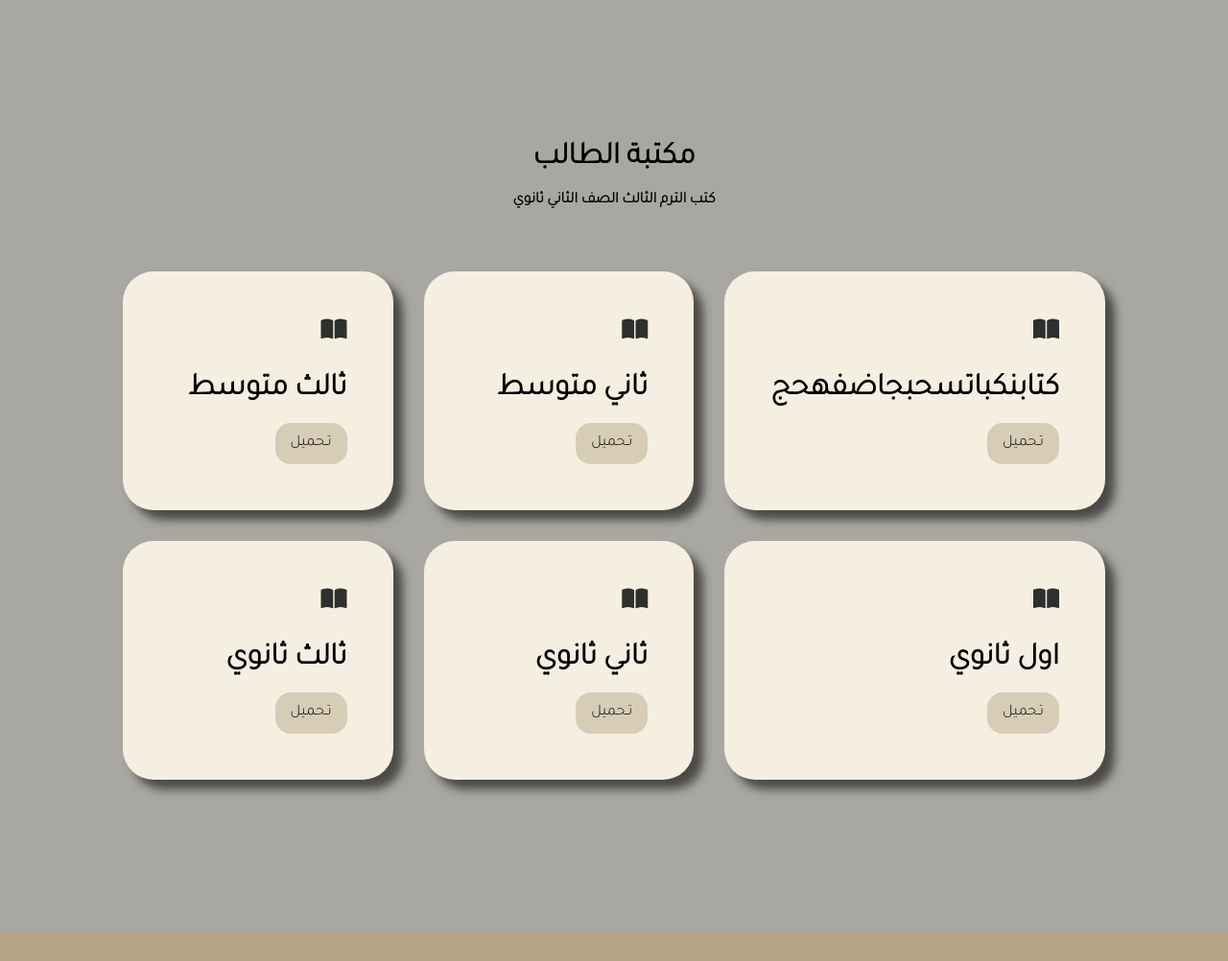
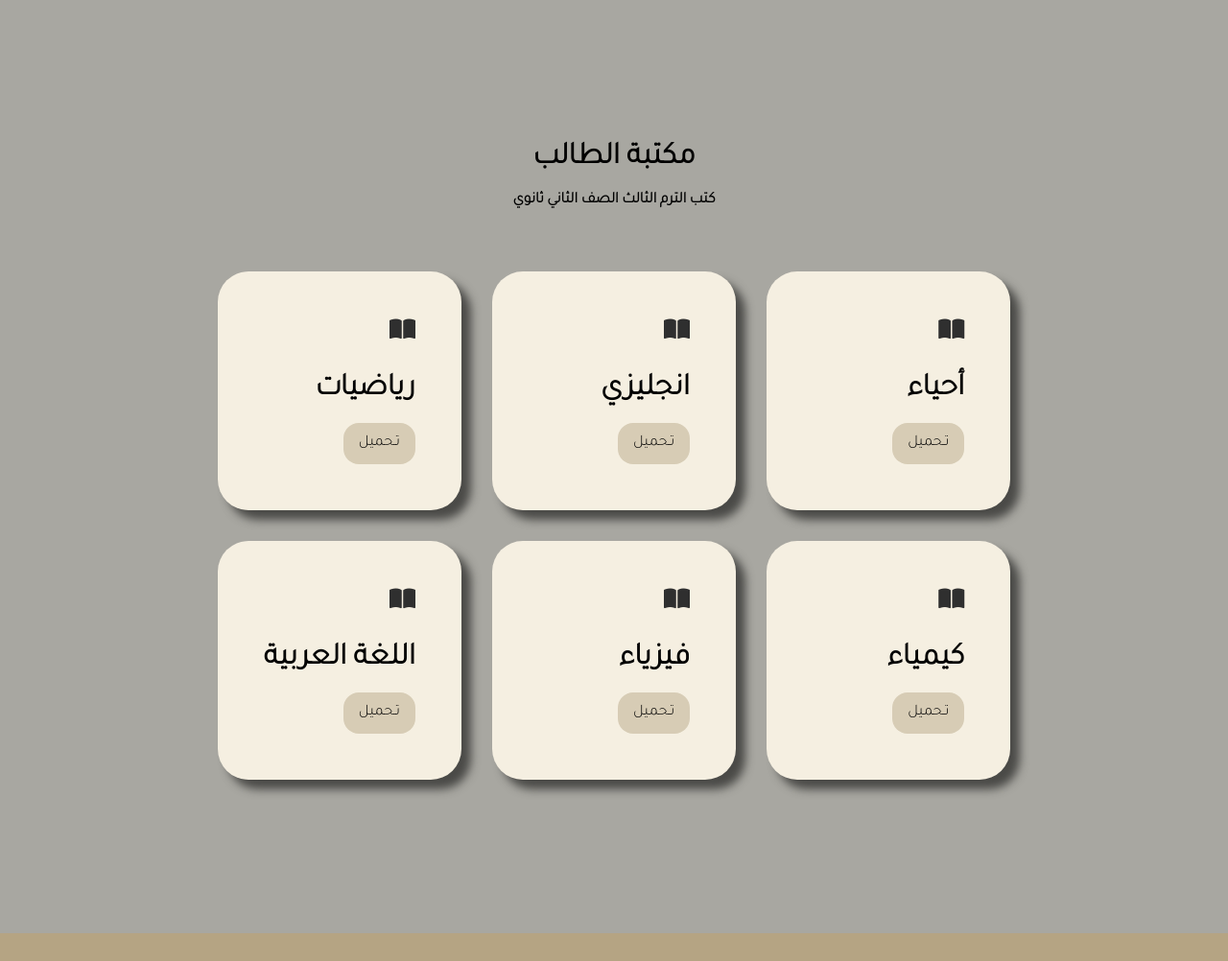
Before and after one commit to saeed12346/Meshkat-ALMnar, a plain HTML site: page 2hig/2hig-3-book.html in a window 1280 px wide. Shown: the part 62-1064 px from the top of the page at 96% size. Drawn offline with Linux system fonts and the light colour scheme; files whose address does not match are found by name.

Commit message:
Update 0.7 report abdulellah

```diff
--- a/2hig/2hig-3-book.html
+++ b/2hig/2hig-3-book.html
@@ -39,33 +39,33 @@
         <div class="details-list">
           <div class="detail">
             <i class="fa-solid fa-book-open"></i>
-            <h3> كتابنكباتسحبجاضفهحج</h3>
-            <A href=""><button class="cta dark">تـحميل</button></A>
+            <h3> أحياء </h3>
+            <A href="https://cdn.ktbby.net/bookbw/f3/c/c2/ahia/ahia23kitab.pdf"><button class="cta dark">تـحميل</button></A>
           </div>
           <div class="detail">
             <i class="fa-solid fa-book-open"></i>
-            <h3>ثاني متوسط</h3>
-            <A href=""><button class="cta dark">تـحميل</button></A>
+            <h3>انجليزي</h3>
+            <A href="https://cdn.ktbby.net/bookbw/f3/c/c2/engmg/engmg23kitab.pdf"><button class="cta dark">تـحميل</button></A>
           </div>
           <div class="detail">
             <i class="fa-solid fa-book-open"></i>
-            <h3>ثالث متوسط</h3>
-            <A href=""><button class="cta dark">تـحميل</button></A>
+            <h3>رياضيات</h3>
+            <A href="https://cdn.ktbby.net/bookbw/f3/c/c2/math/math23kitab.pdf"><button class="cta dark">تـحميل</button></A>
           </div>
           <div class="detail">
             <i class="fa-solid fa-book-open"></i>
-            <h3>اول ثانوي</h3>
-            <A href=""><button class="cta dark">تـحميل</button></A>
+            <h3>كيمياء</h3>
+            <A href="https://cdn.ktbby.net/bookbw/f3/c/c2/chemistry/chemistry23kitab.pdf"><button class="cta dark">تـحميل</button></A>
           </div>
           <div class="detail">
             <i class="fa-solid fa-book-open"></i>
-            <h3>ثاني ثانوي</h3>
-            <A href=""><button class="cta dark">تـحميل</button></A>
+            <h3>فيزياء</h3>
+            <A href="https://cdn.ktbby.net/bookbw/f3/c/c2/physics/physics2kitab.pdf"><button class="cta dark">تـحميل</button></A>
           </div>
           <div class="detail">
             <i class="fa-solid fa-book-open"></i>
-            <h3>ثالث ثانوي</h3>
-            <A href=""><button class="cta dark">تـحميل</button></A>
+            <h3>اللغة العربية</h3>
+            <A href="https://cdn.ktbby.net/bookbw/f2/c/c2/loghty/loghty22kitab.pdf"><button class="cta dark">تـحميل</button></A>
           </div>
         </div>
       </div>
--- a/2hig/styles.css
+++ b/2hig/styles.css
@@ -21,7 +21,7 @@ html {
 
 body {
   background-color: #a8a7a1;
-  font-family: "Tajawal", sans-serif;|
+  font-family: "Tajawal", sans-serif;
 }
 
 main {
```
